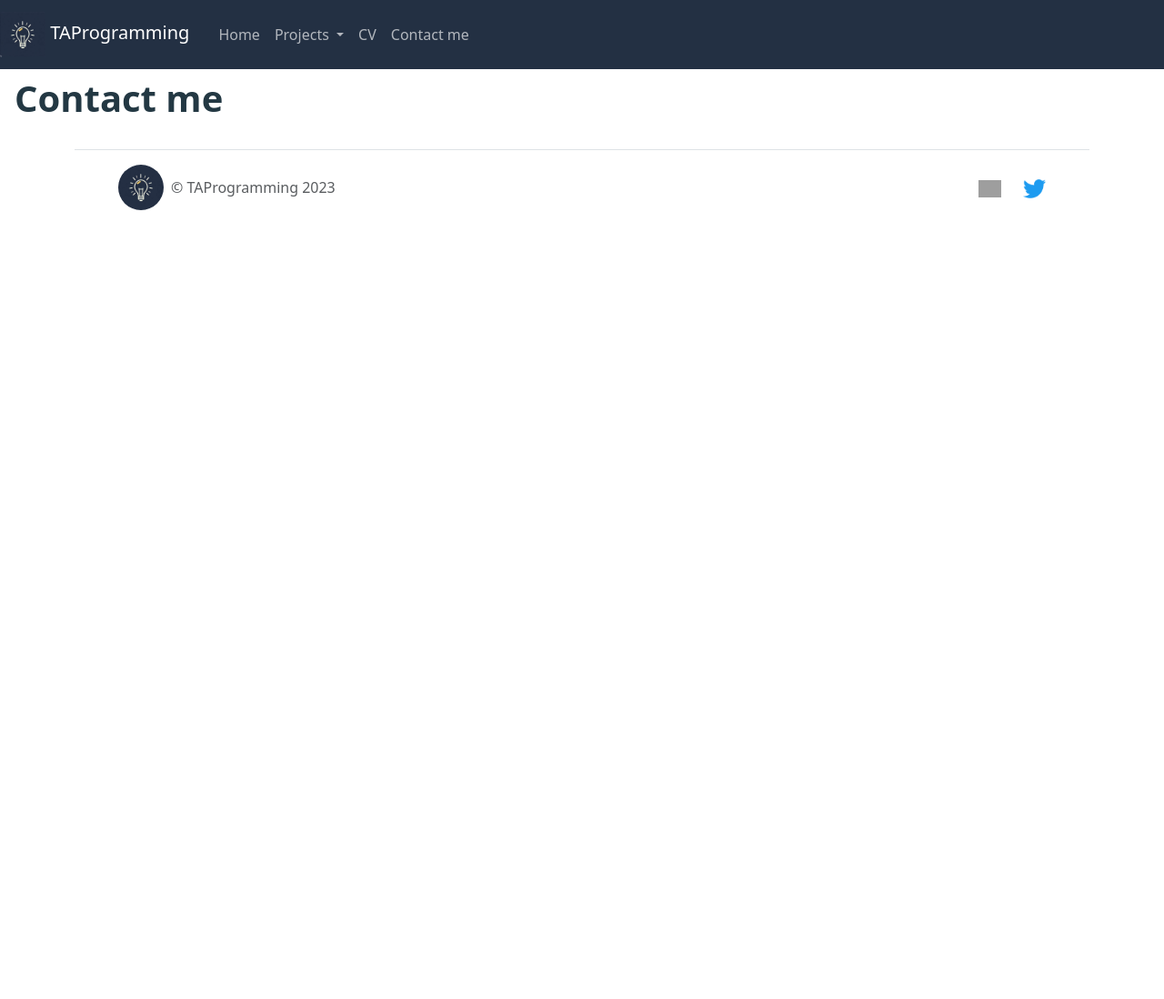
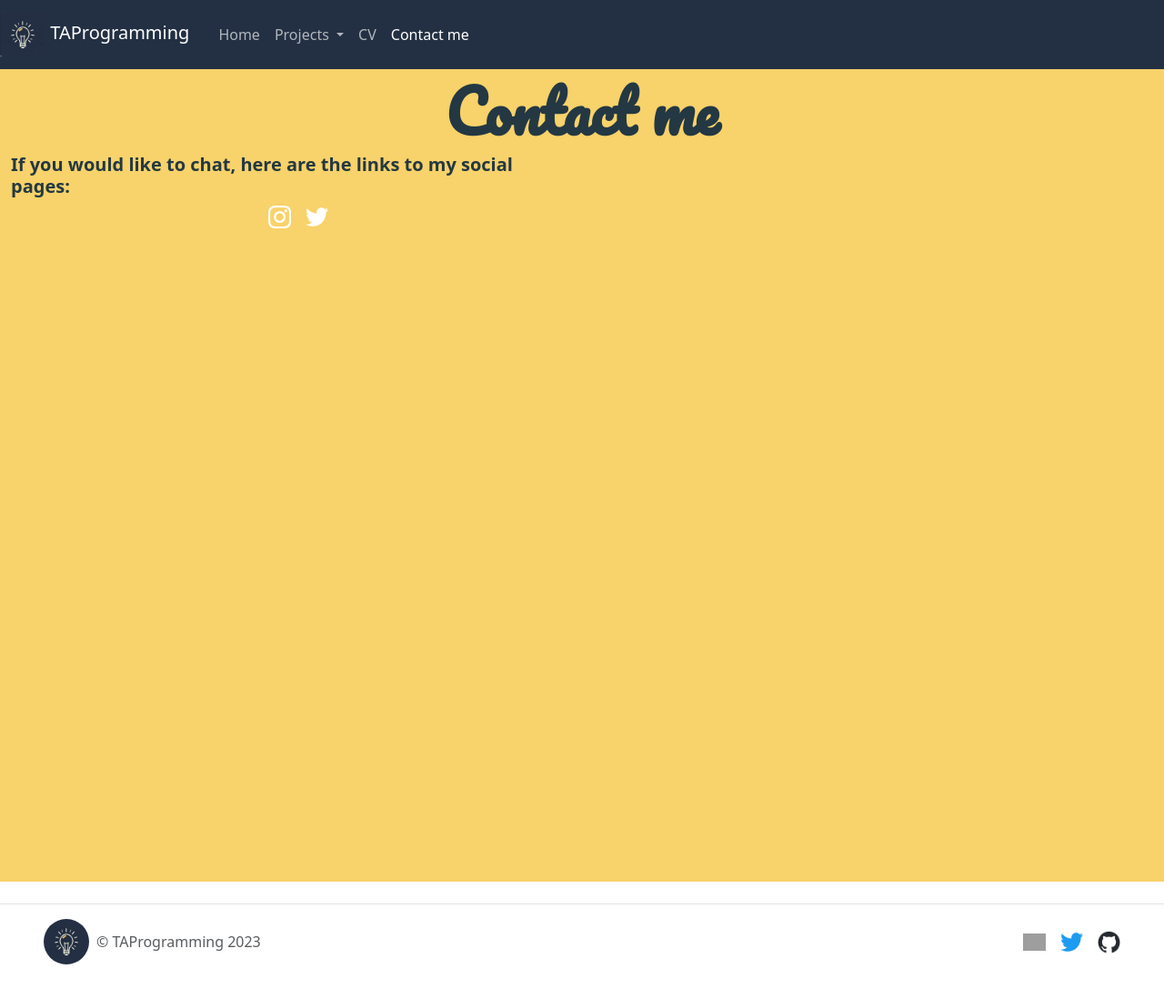
Before and after one commit to tobyaskew1/BootstrapWebsite, a plain HTML site: page contact.html in a window 1280 px wide. Shown: the whole page at 91% size. Before the commit the page ends 800 px from the top, so only its background shows below. Drawn offline with Linux system fonts and the light colour scheme; grey boxes are pictures that could not be loaded.

Commit message:
Contact me!
Started designing my contact me page. May change yet!!

```diff
--- a/contact.html
+++ b/contact.html
@@ -4,8 +4,10 @@
     <meta charset="UTF-8">
     <meta http-equiv="X-UA-Compatible" content="IE=edge">
     <meta name="viewport" content="width=device-width, initial-scale=1.0">
+    <link rel="icon" type="image" href="Images/PlaceholderLogo.jpg">
     <title>TAProgramming</title>
     <link rel="stylesheet" href="css/bootstrap.css">
+    <link rel="stylesheet" href="css/fonts.css">
 </head>
 <body class="p-0 m-0 border-0">
     <nav class="navbar sticky-top navbar-expand-sm" style="background-color:rgb(35,48,67)" data-bs-theme="dark">
@@ -44,8 +46,8 @@
                     <li class="nav-item">
                         <a class="nav-link" href="cv.html">CV</a>
                     </li>
-                    <li class="nav-item active">
-                        <a class="nav-link" href="contact.html">Contact me</a>
+                    <li class="nav-item">
+                        <a class="nav-link active" href="contact.html">Contact me</a>
                     </li>
                 </ul>
             </div>
@@ -53,32 +55,64 @@
     <div class="container-fluid text-start">
         <div class="row">
             <div class="col">
-                <h5 class="display-6 fw-bold mx-1 my-2" id="websites" style="color: #233843">Contact me</h5>
+
+            </div>
+        </div>
+        <div class="row">
+            <div class="col text-center " style="background-color: #f8d26a;">
+                <h5 class="display-3 fw-bold mt-2 mb-2" id="websites" style="color: #233843; font-family: Pacifico;">Contact me</h5>
             </div>
         </div>
     </div>
-    <div class="container">
-        <footer class="d-flex flex-wrap justify-content-between align-items-center py-3 my-4 border-top">
-            <div class="col-md-4 d-flex align-items-center ms-5">
+    <div class="container-fluid">
+        <div class="row vh-100">
+            <div class="col-sm-12 col-md-6 text-center text-sm-start" style="background-color: #f8d26a;">
+                <h5 class="display-7 fw-bold" style="color: #233843;">If you would like to chat, here are the links to my social pages:</h5>
+                <ul class="nav col-md-4 justify-content-center list-unstyled d-flex mx-auto">
+                    <li class="ms-3">
+                        <a href="https://www.instagram.com/taprogramming/" target="_blank">
+                            <img src="Images/Instagram_Glyph_White.png" alt="Instagram link" width="25" height="auto">
+                        </a>
+                    </li>
+                    <li class="ms-3">
+                        <a href="" target="_blank">
+                            <img src="Images/2021 Twitter logo - white.png" alt="Twitter link" width="25" height="auto">
+                        </a>
+                    </li>
+                </ul>
+            </div>
+            <div class="col-sm-12 col-md-6 text-center text-sm-start" style="background-color: #f8d26a;">
+
+            </div>
+
+        </div>
+
+    </div>
+        <footer class="d-flex flex-wrap justify-content-between align-items-center py-3 my-4 border-top mx-auto">
+            <div class="col-md-4 d-flex align-items-center ms-2 ms-md-5">
                 <a href="index.html" class="mb-3 me-2 mb-md-0 text-decoration-none 1h-1">
                     <img src="Images/PlaceholderLogo.jpg" alt="Logo" width="50" height="auto" style="border-radius: 50%;">
                 </a>
                 <span class="text-muted">© TAProgramming 2023</span>
             </div>
-            <ul class="nav col-md-4 justify-content-end list-unstyled d-flex me-5">
-                <li class="ms-4">
+            <ul class="nav col-md-4 justify-content-end list-unstyled d-flex me-sm-5 mx-auto">
+                <li class="ms-3">
                     <a href="https://www.instagram.com/taprogramming/" target="_blank">
                         <img src="Images/Instagram_Glyph_Gradient.png" alt="Instagram link" width="25" height="auto">
                     </a>
                 </li>
-                <li class="ms-4">
+                <li class="ms-3">
                     <a href="" target="_blank">
                         <img src="Images/2021 Twitter logo - blue.png" alt="Twitter link" width="25" height="auto">
                     </a>
                 </li>
+                <li class="ms-3">
+                    <a href="https://github.com/tobyaskew1" target="_blank">
+                        <img src="Images/github-mark.png" alt="Github link" width="25" height="auto">
+                    </a>
+                </li>
             </ul>
         </footer>
-    </div>
 <script src="js/bootstrap.bundle.js"></script>
 </body>
 </html>
--- /dev/null
+++ b/css/fonts.css
@@ -0,0 +1,4 @@
+@font-face {
+    font-family: Pacifico;
+    src: url(/Fonts/Pacifico/Pacifico-Regular.ttf);
+}
```
Also changed, not shown: cv.html (+13 -9 lines), index.html (+10 -7 lines), projects.html (+11 -7 lines), Fonts/Pacifico/OFL.txt (added), Fonts/Pacifico/Pacifico-Regular.ttf (added), Images/2021 Twitter logo - black.png (added), Images/2021 Twitter logo - white.png (added), Images/Instagram_Glyph_Black.png (added), Images/Instagram_Glyph_White.png (added), Images/github-mark-white.png (added), Images/github-mark.png (added), css/bootstrap.css.
